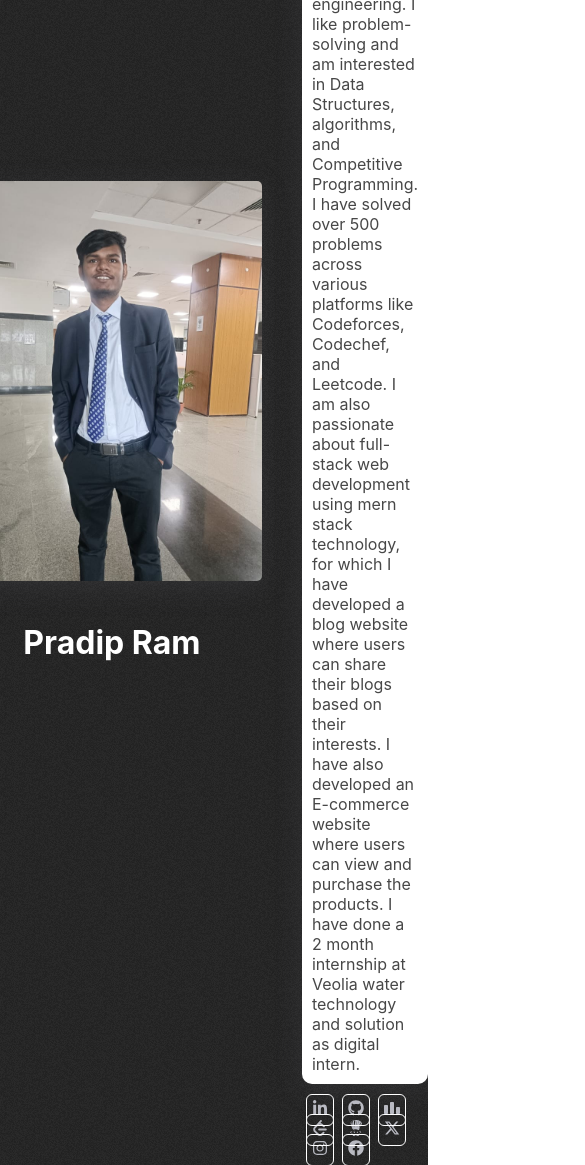
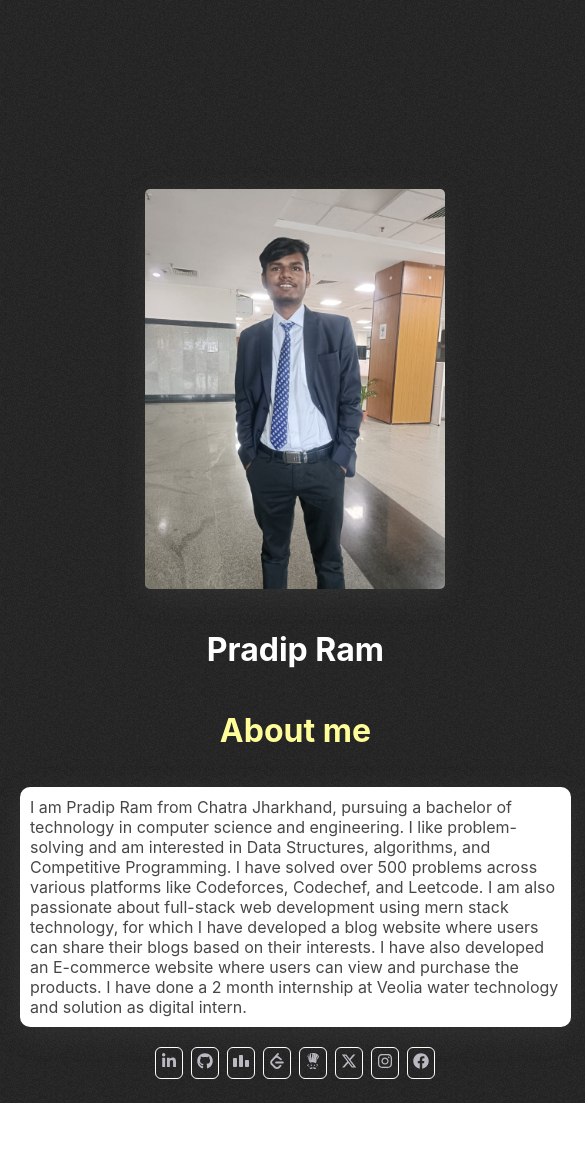
Before and after one commit to Pradipram/new-portfolio, a React (Create React App) app: page /about in a window 390 px wide. Shown: the whole page, 585 px wide, since content can reach past the window. After the commit the page ends 1103 px from the top, so only its background shows below. Built offline with nearby package versions, Linux system fonts and the light colour scheme; the HTML template or start-up script is replaced by a standard one.

Commit message:
made about page responsive

```diff
--- a/src/styles/About.module.scss
+++ b/src/styles/About.module.scss
@@ -1,17 +1,14 @@
 @import "./global";
+
 .about {
   display: flex;
   justify-content: center;
-  align-items: center;
-  height: 100vh;
+  align-items: flex-start; // Align items at the top
+  min-width: 70vh;
   color: white;
   width: 70vw;
   margin: auto;
-  // background-color: red;
-  // width: 60vh;
-  // min-width: 60vh;
-  // box-shadow: rgba(100, 100, 111, 0.2) 0px 7px 29px 0px;
-  //   background-color: red;
+  margin-top: 20vh;
 
   .imageContainer {
     display: flex;
@@ -21,8 +18,6 @@
 
     .image {
       width: 300px;
-      // height: 300px;
-      // background-color: red;
       margin: 20px;
       border-radius: 5px;
       box-shadow: rgba(100, 100, 111, 0.2) 0px 7px 29px 0px;
@@ -30,10 +25,11 @@
   }
 
   .aboutContent {
-    // background-color: red;
-    min-height: 70%;
     margin: 20px;
-    // margin-top: 0px;
+    color: $heading-text-secondary;
+    display: flex;
+    flex-direction: column;
+    justify-content: center;
 
     .text {
       background-color: white;
@@ -48,7 +44,6 @@
         outline: 1px solid white;
         padding: 5px;
         border-radius: 5px;
-        // background-color: red;
         font-size: 1rem;
         color: $font-secondary;
         margin: 5px;
@@ -60,4 +55,40 @@
       }
     }
   }
+
+  @media (max-width: $max-width-medium-device) {
+    width: 100%;
+    flex-direction: column;
+    align-items: center;
+
+    .aboutContent {
+      h1 {
+        text-align: center;
+        margin-top: 0px;
+      }
+
+      .social {
+        display: flex;
+        align-items: center;
+        justify-content: center;
+      }
+    }
+  }
+
+  @media (min-width: $max-width-small-device) and (max-width: $max-width-medium-device) {
+    .aboutContent {
+      // background-color: red;
+      width: 70%;
+      // margin-top: 0;
+    }
+  }
+
+  @media (min-width: $max-width-medium-device) and (max-width: $max-width-large-device) {
+    width: 95%;
+    // margin-top: 0;
+  }
+
+  // @media (min-height: $max-height-small-device) {
+  //   margin-top: 20vh;
+  // }
 }
--- a/src/styles/_global.scss
+++ b/src/styles/_global.scss
@@ -10,6 +10,14 @@ $background-color-secondary: #1e1e1e;
 $background-color-tertiary: #303030;
 $btn-color: #2c3e50;
 $mui-primary: #1976d2;
+
+//widths
+$max-width-small-device: 431px;
+$max-width-medium-device: 854px;
+$max-width-large-device: 1281px;
+
+// heights
+$max-height-small-device: 650px;
 
 @mixin title {
   color: $app-primary-color;
```
